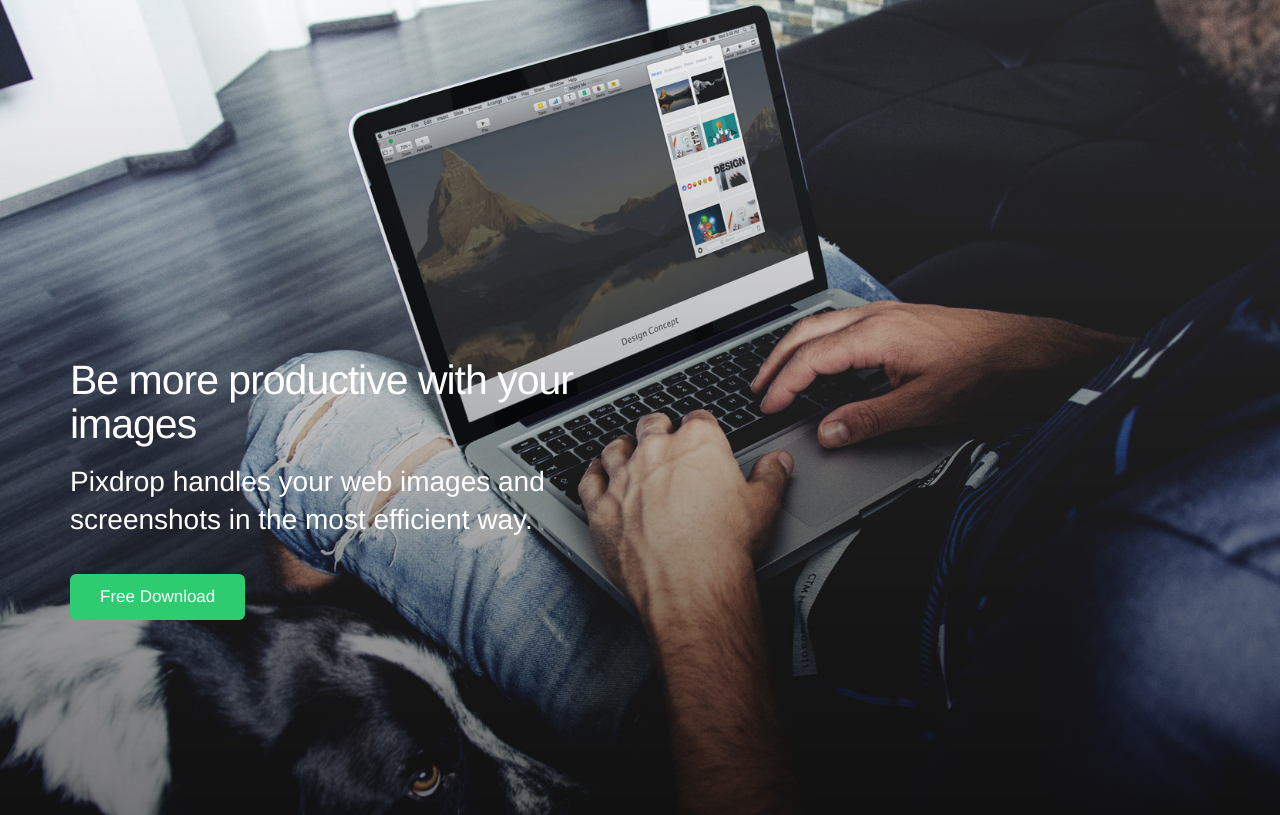
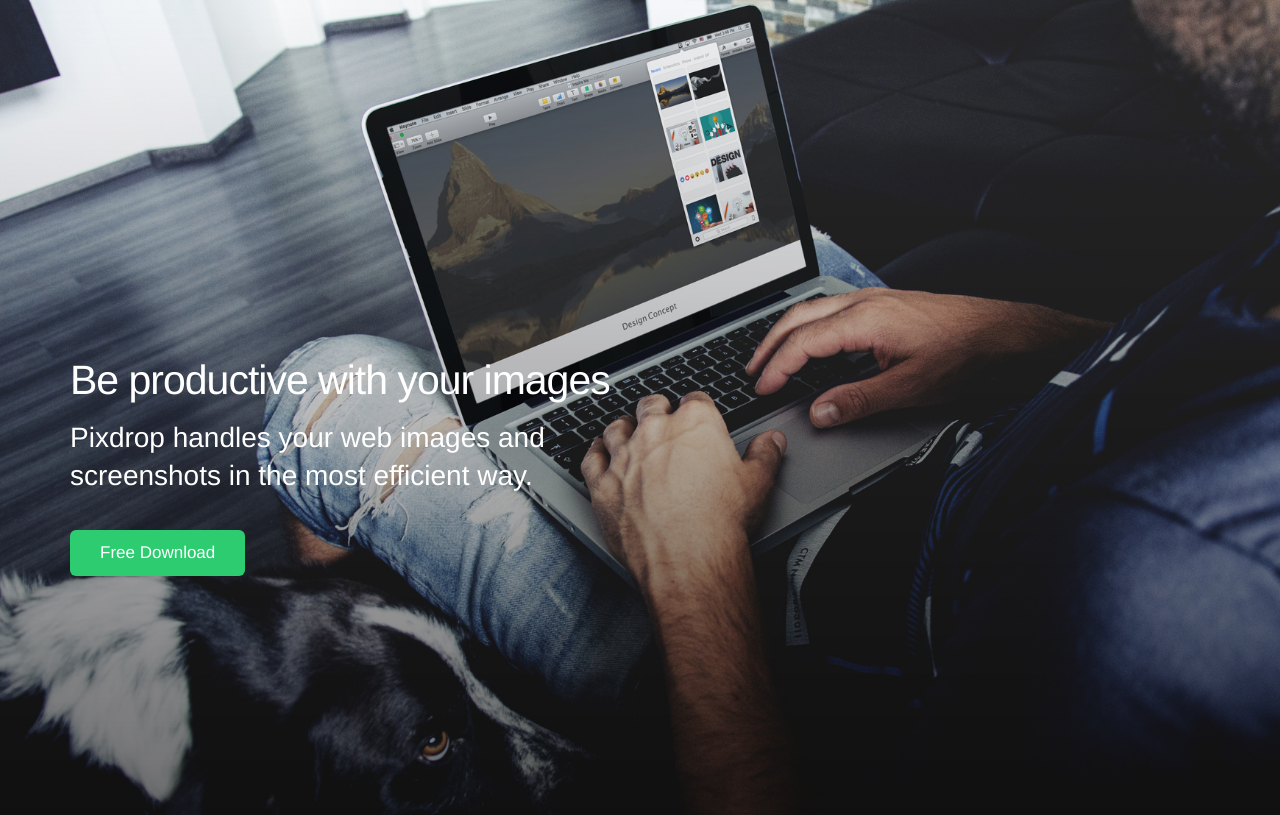
Before and after one commit to syshen/pixdrop, a plain HTML site: page index.html in a window 1280 px wide. Shown: the top 815 px of the page. Drawn offline with Linux system fonts and the light colour scheme; a script that the page names is missing.

Commit message:
Update index.html

```diff
--- a/index.html
+++ b/index.html
@@ -31,7 +31,7 @@
             <div class="row">
                 <div class="col-sm-6">
                     <div class="hero-unit">
-                        <h1>Be more productive with your images</h1>
+                        <h1>Be productive with your images</h1>
                         <p>Pixdrop handles your web images and screenshots in the most efficient way.</p>
                     </div>
                     <div class="btns">
```
